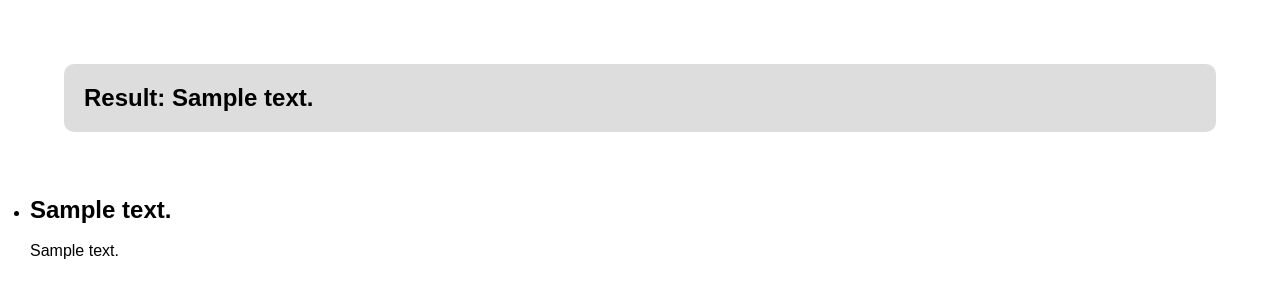
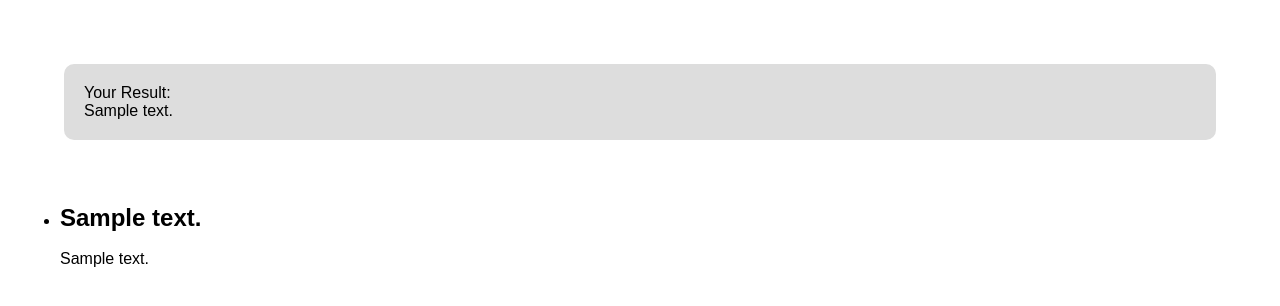
Before and after one commit to Kalaichelvan-Tamilselvan/SmartApp, a Django app: template smartapp/smartapplication/templates/guide.html in a window 1280 px wide. Shown: the part 49-355 px from the top of the page. Run offline with Django 4.2, Linux system fonts and the light colour scheme; the template is opened without the code that fills it: most values are stand-ins (such as "Sample title", 1, 10 or a date in 2020).

Commit message:
Added linebreaks and updated css

```diff
--- a/smartapp/smartapplication/static/styles.css
+++ b/smartapp/smartapplication/static/styles.css
@@ -150,6 +150,5 @@ input:checked + .slider:before {
 }
 
 .details {
-  margin: 25px 30px;
-
+  margin: 25px 60px;
 }
--- a/smartapp/smartapplication/templates/guide.html
+++ b/smartapp/smartapplication/templates/guide.html
@@ -22,14 +22,14 @@
         </nav>
   </nav>
         <div class="guide">
-             <h2>Result:  {{ current_text }}</h2>
+                <p>Your Result: </p> <p>{{ current_text|linebreaks }}</p>
         </div>
 
   {% for k, v in content.items %}
     <div class="details">
         <ul>
             <li><h2>{{ k }}</h2></li>
-            <p><br>{{ v }}</p>
+            <p><br>{{ v|linebreaks }}</p>
         </ul>
     </div>
  {% endfor %}
```
